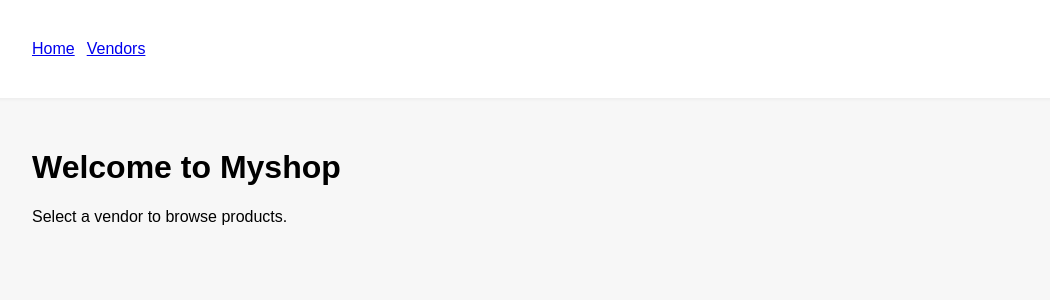
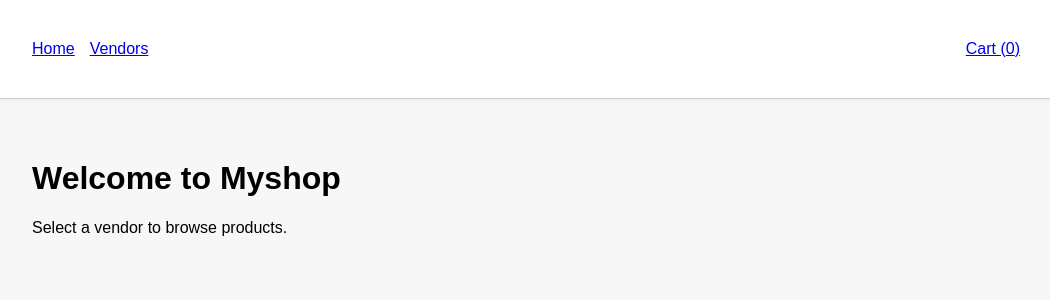
Before and after one commit to haneefshai786-boop/myshopuser, a React (Vite) app: page / in a window 1280 px wide. Shown: the top 300 px of the page, without its empty margins (108-1158 px from the left). Built offline with nearby package versions, Linux system fonts and the light colour scheme.

Commit message:
Update UserLayout.jsx

```diff
--- a/src/layout/UserLayout.jsx
+++ b/src/layout/UserLayout.jsx
@@ -1,14 +1,45 @@
 import { Outlet, Link } from 'react-router-dom';
-export default function UserLayout(){
+import { useState } from 'react';
+
+export default function UserLayout() {
+  const [cart, setCart] = useState([]);
+
+  // Example function to add item to cart from any child component
+  // You can pass this function via context or props if needed
+  const addToCart = (product) => {
+    setCart(prev => {
+      const exists = prev.find(item => item._id === product._id);
+      if (exists) {
+        return prev.map(item =>
+          item._id === product._id ? { ...item, quantity: item.quantity + 1 } : item
+        );
+      } else {
+        return [...prev, { ...product, quantity: 1 }];
+      }
+    });
+  };
+
+  const totalItems = cart.reduce((sum, item) => sum + item.quantity, 0);
+
   return (
     <div>
-      <header className="header">
-        <div className="container nav">
-          <Link to="/">Home</Link>
-          <Link to="/vendors">Vendors</Link>
+      <header className="header" style={{ padding: '10px 0', borderBottom: '1px solid #ccc' }}>
+        <div className="container nav" style={{ display: 'flex', justifyContent: 'space-between', alignItems: 'center' }}>
+          <div>
+            <Link to="/" style={{ marginRight: 15 }}>Home</Link>
+            <Link to="/vendors">Vendors</Link>
+          </div>
+          <div>
+            <Link to="/cart">
+              Cart ({totalItems})
+            </Link>
+          </div>
         </div>
       </header>
-      <main className="container"><Outlet /></main>
+
+      <main className="container" style={{ padding: '20px 0' }}>
+        <Outlet context={{ cart, addToCart }} />
+      </main>
     </div>
   );
 }
```
